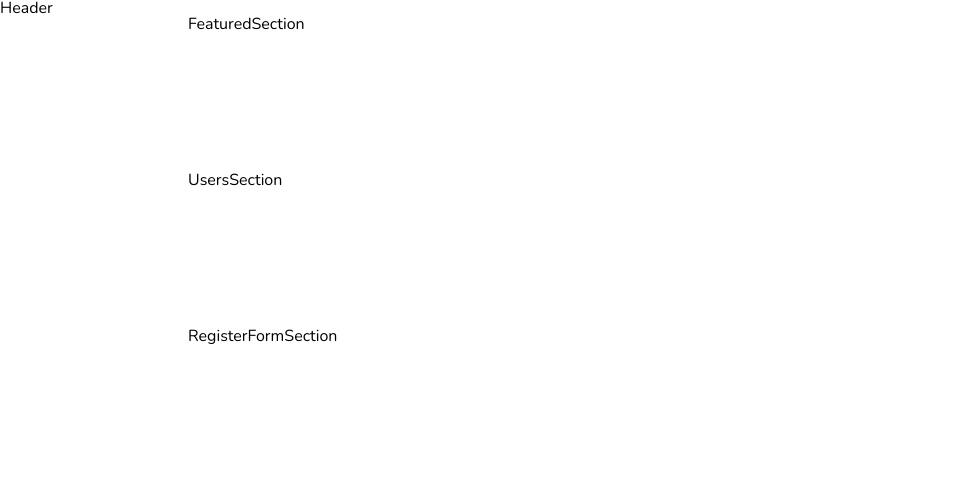
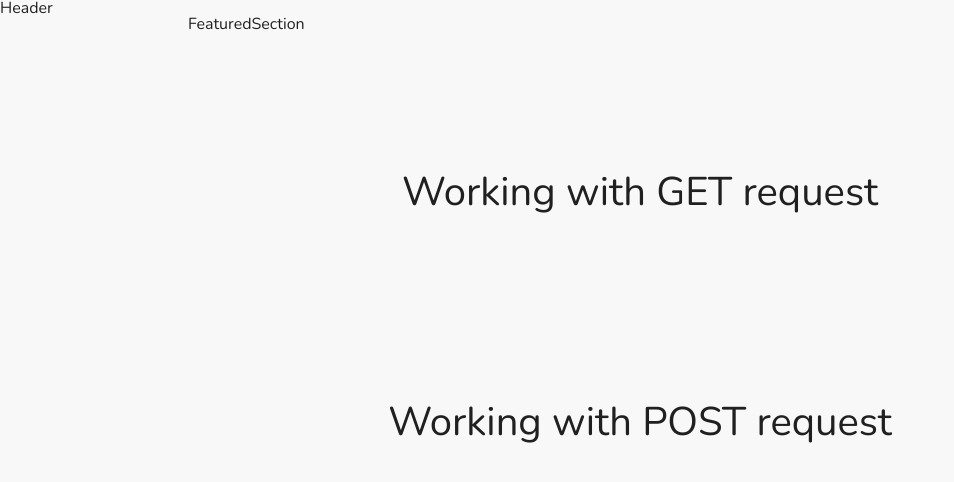
Before and after one commit to tetiana-kozak/user-storage, a React (Create React App) app: page / in a window 1280 px wide. Shown: the top 482 px of the page, without its empty margins (0-954 px from the left). Built offline with nearby package versions, Linux system fonts and the light colour scheme.

Commit message:
add: SectionTitle component

```diff
--- a/src/components/Sections/RegisterFormSection/RegisterFormSection.tsx
+++ b/src/components/Sections/RegisterFormSection/RegisterFormSection.tsx
@@ -1,5 +1,11 @@
+import SectionTitle from '../../Typography/SectionTitle/SectionTitle'
+
 type Props = {}
 const RegisterFormSection = (props: Props) => {
-  return <section>RegisterFormSection</section>
+  return (
+    <section>
+      <SectionTitle>Working with POST request</SectionTitle>
+    </section>
+  )
 }
 export default RegisterFormSection
--- a/src/components/Sections/UsersSection/UsersSection.tsx
+++ b/src/components/Sections/UsersSection/UsersSection.tsx
@@ -1,5 +1,11 @@
+import SectionTitle from '../../Typography/SectionTitle/SectionTitle'
+
 type Props = {}
 const UsersSection = (props: Props) => {
-  return <section>UsersSection</section>
+  return (
+    <section>
+      <SectionTitle>Working with GET request</SectionTitle>
+    </section>
+  )
 }
 export default UsersSection
--- /dev/null
+++ b/src/components/Typography/SectionTitle/SectionTitle.scss
@@ -0,0 +1,6 @@
+.section-title {
+  font-size: 40px;
+  line-height: 40px;
+  text-align: center;
+  margin-bottom: 50px;
+}
--- /dev/null
+++ b/src/components/Typography/SectionTitle/SectionTitle.tsx
@@ -0,0 +1,10 @@
+import './SectionTitle.scss'
+
+type Props = {
+  children: React.ReactNode
+}
+
+const SectionTitle = ({ children }: Props) => {
+  return <h2 className="section-title">{children}</h2>
+}
+export default SectionTitle
--- a/src/style.scss
+++ b/src/style.scss
@@ -2,7 +2,10 @@
 
 * {
   font-family: 'Nunito', sans-serif;
+  font-weight: 400;
   box-sizing: border-box;
+  color: rgba(0, 0, 0, 0.87);
+  background: #f8f8f8;
 }
 
 .container {
```
